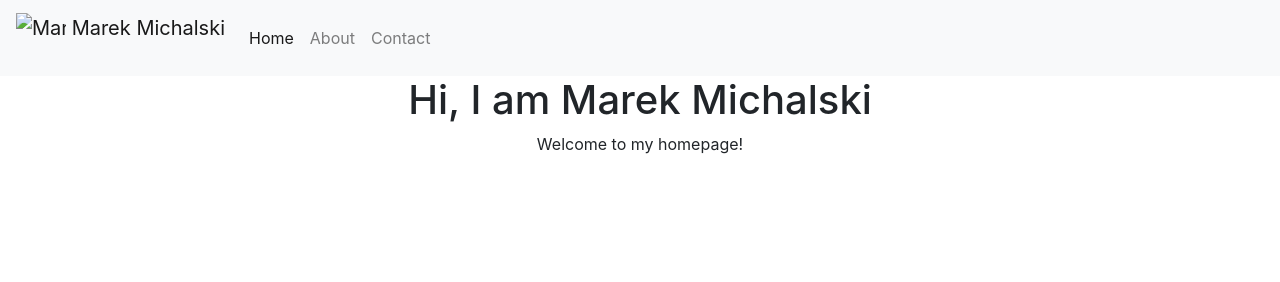
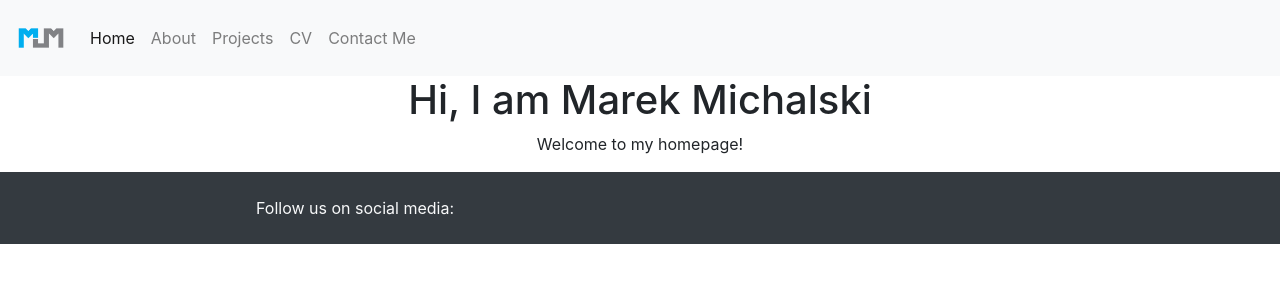
Before and after one commit to Amarekin/marek_static_site, a plain HTML site: page marek_website/index.html in a window 1280 px wide. Drawn offline with nearby package versions, Linux system fonts and the light colour scheme.

Commit message:
update index page

```diff
--- a/marek_website/index.html
+++ b/marek_website/index.html
@@ -7,8 +7,7 @@
   <body>
     <nav class="navbar navbar-expand-lg navbar-light bg-light">
       <a class="navbar-brand" href="#">
-        <img src="path/to/your/logo.png" alt="Marek Michalski Logo" width="50" height="50" class="d-inline-block align-top">
-        Marek Michalski
+        <img src="https://github.com/Amarekin/marek_static_site/blob/main/marek_website/Images/mjm_logo.png?raw=true" alt="Marek Michalski Logo" width="50" height="50" class="d-inline-block align-top">
       </a>
       <button class="navbar-toggler" type="button" data-toggle="collapse" data-target="#navbarNav" aria-controls="navbarNav" aria-expanded="false" aria-label="Toggle navigation">
         <span class="navbar-toggler-icon"></span>
@@ -22,7 +21,13 @@
             <a class="nav-link" href="#">About</a>
           </li>
           <li class="nav-item">
-            <a class="nav-link" href="#">Contact</a>
+            <a class="nav-link" href="#">Projects</a>
+          </li>
+          <li class="nav-item">
+            <a class="nav-link" href="cv.html">CV</a>
+          </li>
+          <li class="nav-item">
+            <a class="nav-link" href="contact.html">Contact Me</a>
           </li>
         </ul>
       </div>
@@ -35,4 +40,17 @@
     <script src="https://cdn.jsdelivr.net/npm/@popperjs/core@2.10.3/dist/umd/popper.min.js"></script>
     <script src="https://stackpath.bootstrapcdn.com/bootstrap/4.5.2/js/bootstrap.min.js"></script>
   </body>
-</html>
+  <footer class="bg-dark py-4">
+    <div class="container">
+      <div class="row">
+        <div class="col-md-6 text-center text-md-start">
+          <p class="text-light mb-0">Follow us on social media:</p>
+        </div>
+        <div class="col-md-6 text-center text-md-end">
+          <a href="#" class="text-light me-3"><i class="fab fa-linkedin fa-lg"></i></a>
+          <a href="#" class="text-light me-3"><i class="fab fa-twitter fa-lg"></i></a>
+          <a href="#" class="text-light"><i class="fas fa-camera fa-lg"></i></a>
+        </div>
+      </div>
+    </div>
+  </footer>
```
